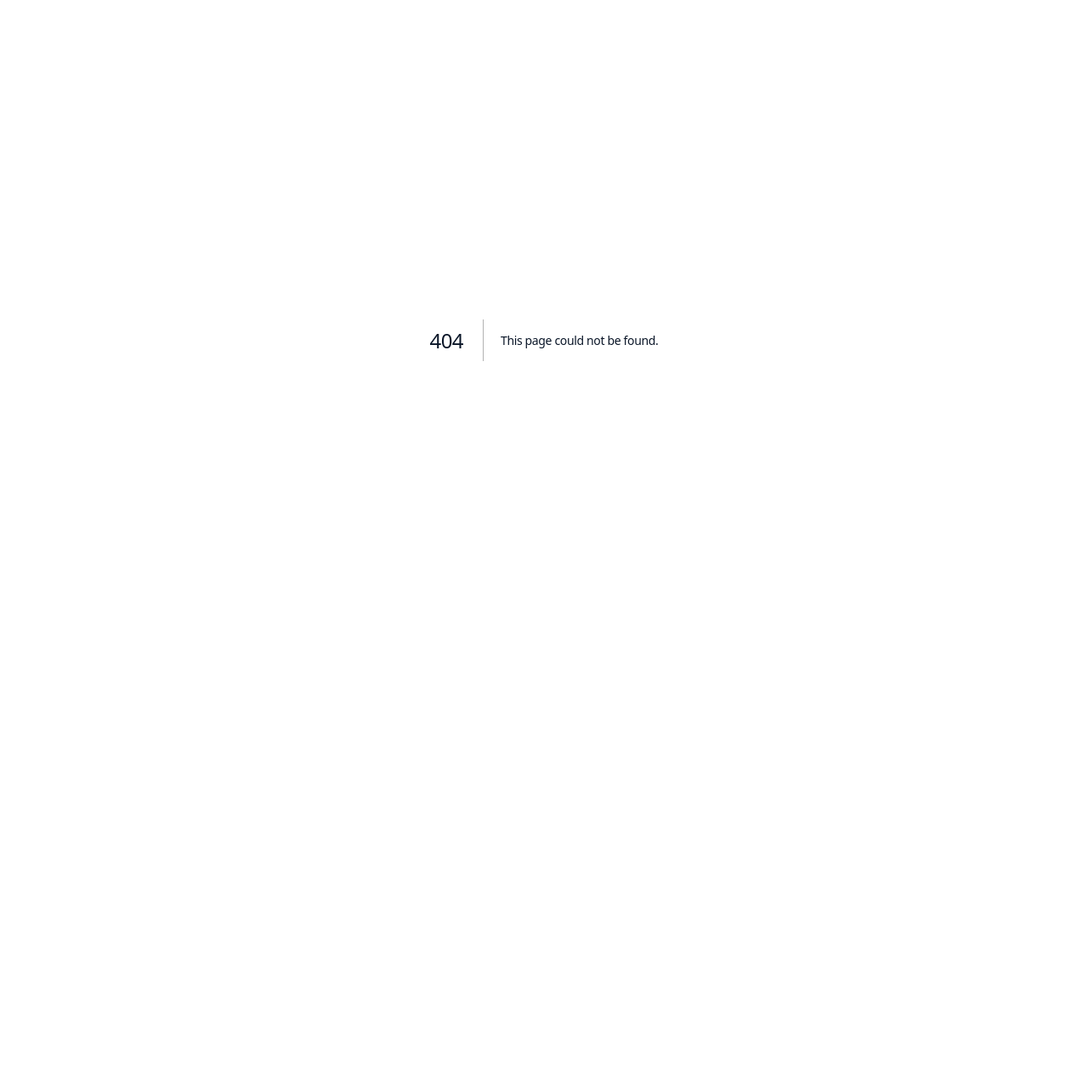
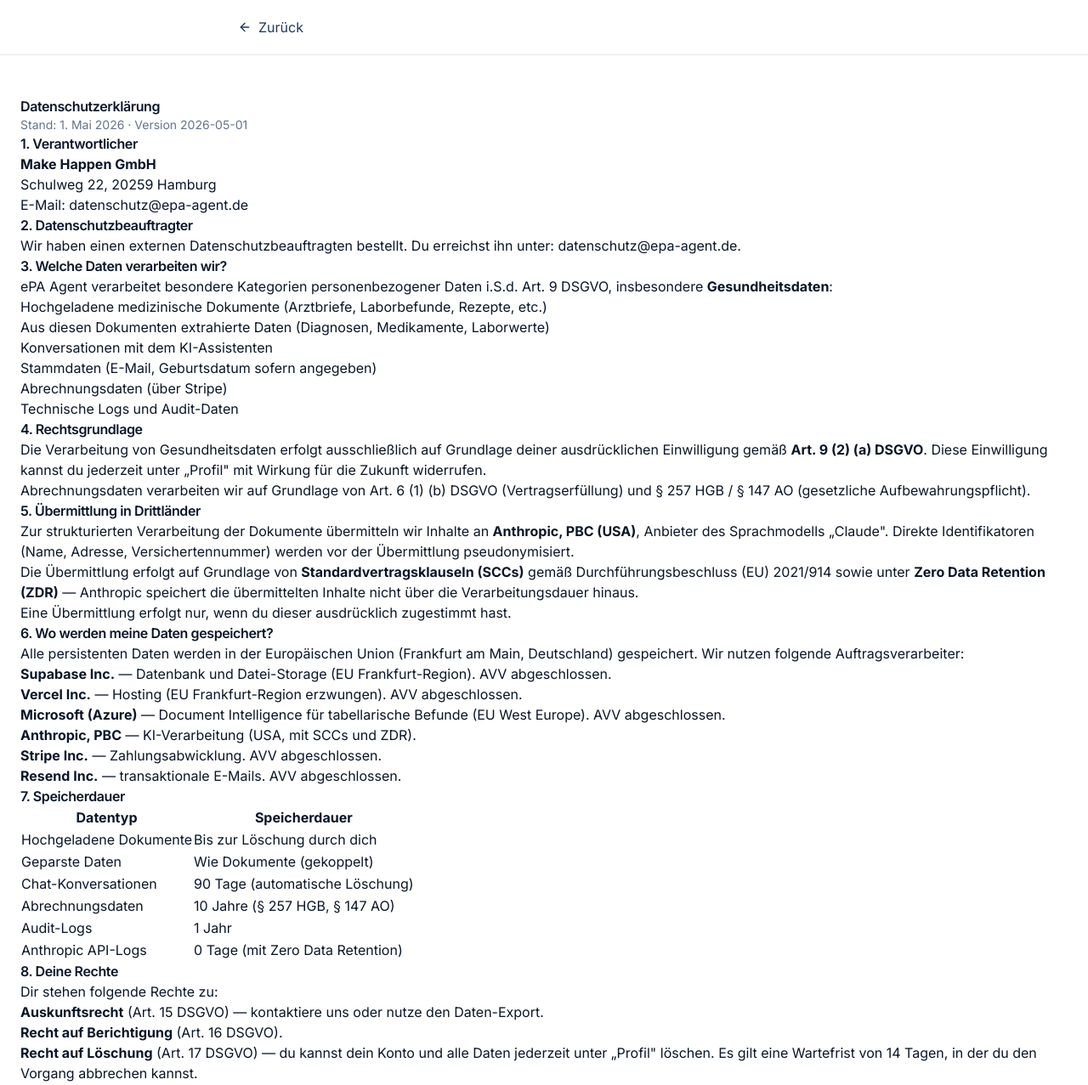
Before and after one commit to lagosito/epa-agent, a Next.js app: page /datenschutz in a window 1280 px wide. Before the commit this address had no page. Shown: the top 1277 px of the page at 85% size. Before the commit the page ends 800 px from the top, so only its background shows below. Built offline with nearby package versions, Linux system fonts and the light colour scheme.

Commit message:
Add Datenschutzerklärung

```diff
--- /dev/null
+++ b/app/datenschutz/page.tsx
@@ -0,0 +1,218 @@
+import Link from 'next/link';
+import { ArrowLeft } from 'lucide-react';
+
+export const metadata = { title: 'Datenschutzerklärung — ePA Agent' };
+
+export default function DatenschutzPage() {
+  return (
+    <div className="min-h-screen bg-white">
+      <header className="border-b border-border">
+        <div className="container-narrow flex h-16 items-center">
+          <Link href="/" className="flex items-center gap-2 text-ink-soft hover:text-ink">
+            <ArrowLeft className="h-4 w-4" />
+            Zurück
+          </Link>
+        </div>
+      </header>
+
+      <main className="container-narrow py-12 prose prose-slate max-w-none">
+        <h1>Datenschutzerklärung</h1>
+        <p className="text-sm text-ink-muted">Stand: 1. Mai 2026 · Version 2026-05-01</p>
+
+        <h2>1. Verantwortlicher</h2>
+        <p>
+          <strong>Make Happen GmbH</strong>
+          <br />
+          Schulweg 22, 20259 Hamburg
+          <br />
+          E-Mail: <a href="mailto:datenschutz@epa-agent.de">datenschutz@epa-agent.de</a>
+        </p>
+
+        <h2>2. Datenschutzbeauftragter</h2>
+        <p>
+          Wir haben einen externen Datenschutzbeauftragten bestellt. Du erreichst ihn unter:{' '}
+          <a href="mailto:datenschutz@epa-agent.de">datenschutz@epa-agent.de</a>.
+        </p>
+
+        <h2>3. Welche Daten verarbeiten wir?</h2>
+        <p>
+          ePA Agent verarbeitet besondere Kategorien personenbezogener Daten i.S.d. Art. 9 DSGVO,
+          insbesondere <strong>Gesundheitsdaten</strong>:
+        </p>
+        <ul>
+          <li>Hochgeladene medizinische Dokumente (Arztbriefe, Laborbefunde, Rezepte, etc.)</li>
+          <li>Aus diesen Dokumenten extrahierte Daten (Diagnosen, Medikamente, Laborwerte)</li>
+          <li>Konversationen mit dem KI-Assistenten</li>
+          <li>Stammdaten (E-Mail, Geburtsdatum sofern angegeben)</li>
+          <li>Abrechnungsdaten (über Stripe)</li>
+          <li>Technische Logs und Audit-Daten</li>
+        </ul>
+
+        <h2>4. Rechtsgrundlage</h2>
+        <p>
+          Die Verarbeitung von Gesundheitsdaten erfolgt ausschließlich auf Grundlage deiner
+          ausdrücklichen Einwilligung gemäß <strong>Art. 9 (2) (a) DSGVO</strong>. Diese Einwilligung
+          kannst du jederzeit unter „Profil" mit Wirkung für die Zukunft widerrufen.
+        </p>
+        <p>
+          Abrechnungsdaten verarbeiten wir auf Grundlage von Art. 6 (1) (b) DSGVO (Vertragserfüllung)
+          und § 257 HGB / § 147 AO (gesetzliche Aufbewahrungspflicht).
+        </p>
+
+        <h2>5. Übermittlung in Drittländer</h2>
+        <p>
+          Zur strukturierten Verarbeitung der Dokumente übermitteln wir Inhalte an{' '}
+          <strong>Anthropic, PBC (USA)</strong>, Anbieter des Sprachmodells „Claude". Direkte
+          Identifikatoren (Name, Adresse, Versichertennummer) werden vor der Übermittlung
+          pseudonymisiert.
+        </p>
+        <p>
+          Die Übermittlung erfolgt auf Grundlage von <strong>Standardvertragsklauseln (SCCs)</strong>{' '}
+          gemäß Durchführungsbeschluss (EU) 2021/914 sowie unter <strong>Zero Data Retention (ZDR)</strong>{' '}
+          — Anthropic speichert die übermittelten Inhalte nicht über die Verarbeitungsdauer hinaus.
+        </p>
+        <p>
+          Eine Übermittlung erfolgt nur, wenn du dieser ausdrücklich zugestimmt hast.
+        </p>
+
+        <h2>6. Wo werden meine Daten gespeichert?</h2>
+        <p>
+          Alle persistenten Daten werden in der Europäischen Union (Frankfurt am Main, Deutschland)
+          gespeichert. Wir nutzen folgende Auftragsverarbeiter:
+        </p>
+        <ul>
+          <li>
+            <strong>Supabase Inc.</strong> — Datenbank und Datei-Storage (EU Frankfurt-Region).
+            AVV abgeschlossen.
+          </li>
+          <li>
+            <strong>Vercel Inc.</strong> — Hosting (EU Frankfurt-Region erzwungen). AVV abgeschlossen.
+          </li>
+          <li>
+            <strong>Microsoft (Azure)</strong> — Document Intelligence für tabellarische Befunde
+            (EU West Europe). AVV abgeschlossen.
+          </li>
+          <li>
+            <strong>Anthropic, PBC</strong> — KI-Verarbeitung (USA, mit SCCs und ZDR).
+          </li>
+          <li>
+            <strong>Stripe Inc.</strong> — Zahlungsabwicklung. AVV abgeschlossen.
+          </li>
+          <li>
+            <strong>Resend Inc.</strong> — transaktionale E-Mails. AVV abgeschlossen.
+          </li>
+        </ul>
+
+        <h2>7. Speicherdauer</h2>
+        <table>
+          <thead>
+            <tr>
+              <th>Datentyp</th>
+              <th>Speicherdauer</th>
+            </tr>
+          </thead>
+          <tbody>
+            <tr>
+              <td>Hochgeladene Dokumente</td>
+              <td>Bis zur Löschung durch dich</td>
+            </tr>
+            <tr>
+              <td>Geparste Daten</td>
+              <td>Wie Dokumente (gekoppelt)</td>
+            </tr>
+            <tr>
+              <td>Chat-Konversationen</td>
+              <td>90 Tage (automatische Löschung)</td>
+            </tr>
+            <tr>
+              <td>Abrechnungsdaten</td>
+              <td>10 Jahre (§ 257 HGB, § 147 AO)</td>
+            </tr>
+            <tr>
+              <td>Audit-Logs</td>
+              <td>1 Jahr</td>
+            </tr>
+            <tr>
+              <td>Anthropic API-Logs</td>
+              <td>0 Tage (mit Zero Data Retention)</td>
+            </tr>
+          </tbody>
+        </table>
+
+        <h2>8. Deine Rechte</h2>
+        <p>Dir stehen folgende Rechte zu:</p>
+        <ul>
+          <li>
+            <strong>Auskunftsrecht</strong> (Art. 15 DSGVO) — kontaktiere uns oder nutze den
+            Daten-Export.
+          </li>
+          <li>
+            <strong>Recht auf Berichtigung</strong> (Art. 16 DSGVO).
+          </li>
+          <li>
+            <strong>Recht auf Löschung</strong> (Art. 17 DSGVO) — du kannst dein Konto und alle Daten
+            jederzeit unter „Profil" löschen. Es gilt eine Wartefrist von 14 Tagen, in der du den
+            Vorgang abbrechen kannst.
+          </li>
+          <li>
+            <strong>Recht auf Einschränkung der Verarbeitung</strong> (Art. 18 DSGVO).
+          </li>
+          <li>
+            <strong>Recht auf Datenübertragbarkeit</strong> (Art. 20 DSGVO) — JSON-Export aller
+            Daten unter „Profil".
+          </li>
+          <li>
+            <strong>Widerspruchsrecht</strong> (Art. 21 DSGVO).
+          </li>
+          <li>
+            <strong>Recht auf Widerruf der Einwilligung</strong> (Art. 7 (3) DSGVO) — jederzeit
+            unter „Profil".
+          </li>
+          <li>
+            <strong>Beschwerderecht</strong> bei einer Aufsichtsbehörde, z.B. dem Hamburgischen
+            Beauftragten für Datenschutz und Informationsfreiheit (HmbBfDI).
+          </li>
+        </ul>
+
+        <h2>9. Sicherheit</h2>
+        <p>
+          Wir setzen technische und organisatorische Maßnahmen (TOMs) ein, darunter:
+        </p>
+        <ul>
+          <li>Verschlüsselung in Transit (TLS 1.3) und at Rest (AES-256)</li>
+          <li>Spalten-Verschlüsselung (pgsodium) für sensible Felder</li>
+          <li>Strenges Row-Level-Security-Modell (RLS) pro Nutzer</li>
+          <li>Signed URLs mit kurzer Gültigkeit (5 Minuten) für Datei-Zugriff</li>
+          <li>Pseudonymisierung vor Übermittlung an externe KI-Dienste</li>
+          <li>Regelmäßige Sicherheits-Reviews und Penetrationstests</li>
+        </ul>
+
+        <h2>10. Cookies</h2>
+        <p>
+          Wir nutzen ausschließlich technisch notwendige Cookies (Session-Authentifizierung).
+          Es kommen keine Tracking- oder Marketing-Cookies zum Einsatz.
+        </p>
+
+        <h2>11. Kein Medizinprodukt</h2>
+        <p>
+          ePA Agent ist <strong>kein Medizinprodukt</strong> i.S.d. MDR. Der Dienst gibt keine
+          Diagnosen, Therapieempfehlungen oder klinische Bewertungen ab. Er dient ausschließlich
+          der Organisation und Anzeige der von dir hochgeladenen Dokumente und ersetzt kein
+          Arztgespräch.
+        </p>
+
+        <h2>12. Änderungen dieser Datenschutzerklärung</h2>
+        <p>
+          Bei Änderungen wirst du per E-Mail informiert und musst der neuen Fassung erneut
+          zustimmen, sofern es um wesentliche Änderungen der Datenverarbeitung geht.
+        </p>
+
+        <h2>13. Kontakt</h2>
+        <p>
+          Bei allen Fragen zum Datenschutz erreichst du uns unter{' '}
+          <a href="mailto:datenschutz@epa-agent.de">datenschutz@epa-agent.de</a>.
+        </p>
+      </main>
+    </div>
+  );
+}
```
